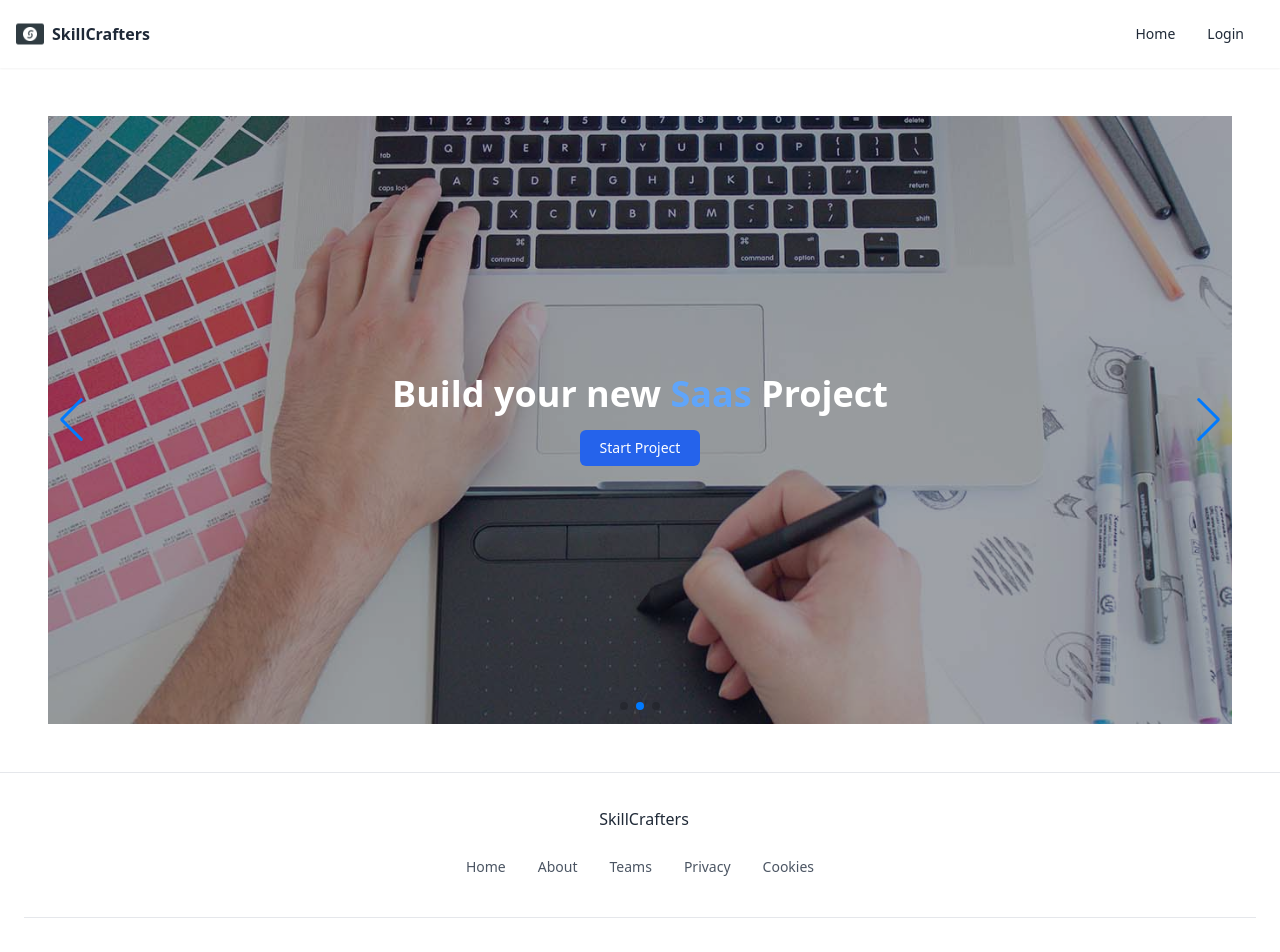
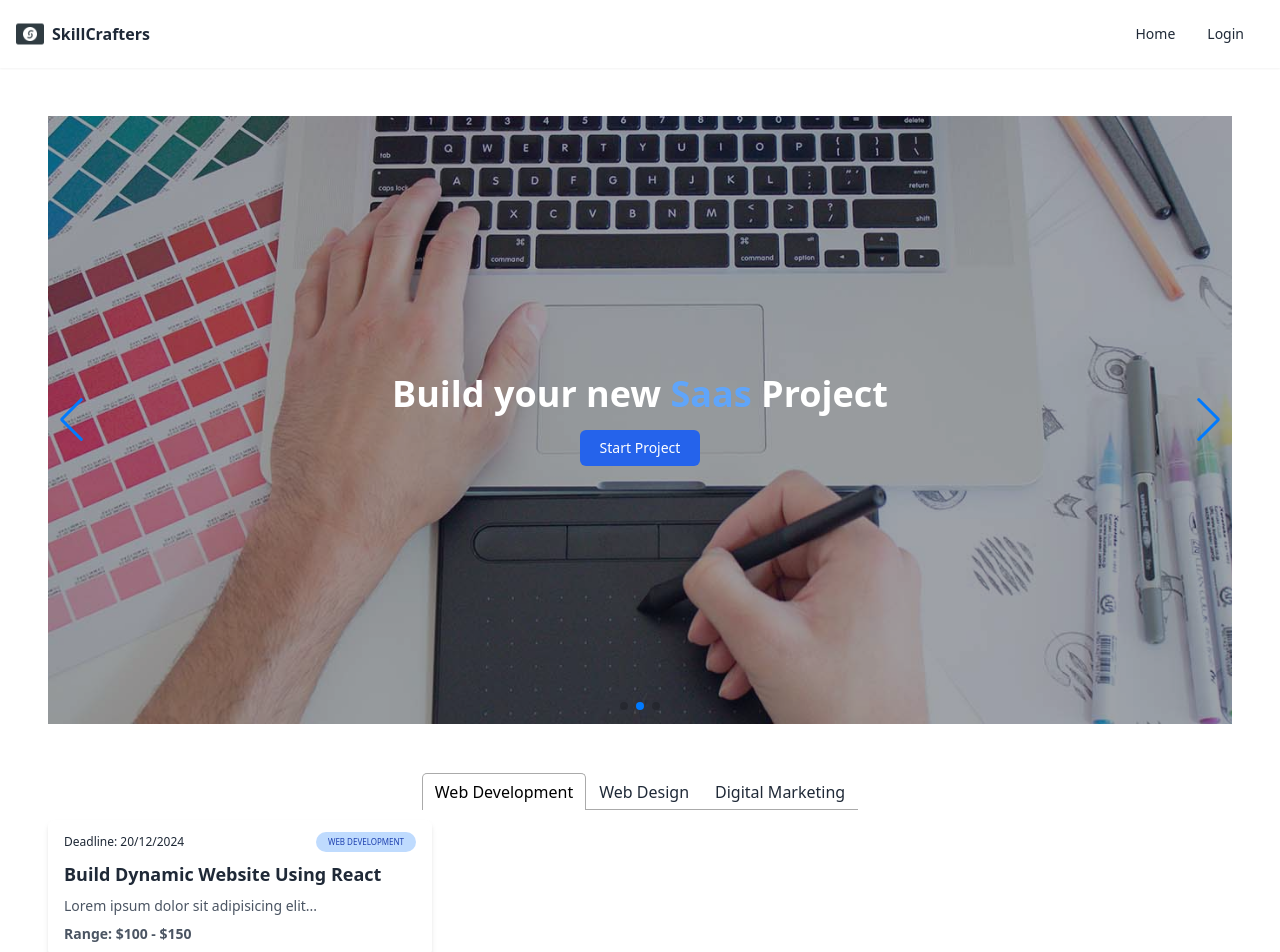
Before and after one commit to AnasCoding1986/SkillCrafters, a React (Vite) app: page / in a window 1280 px wide. Shown: the top 952 px of the page. Built offline with nearby package versions, Linux system fonts and the light colour scheme; no server answers.

Commit message:
tabcategory

```diff
--- /dev/null
+++ b/src/components/JobCard.jsx
@@ -0,0 +1,31 @@
+/* eslint-disable react/prop-types */
+
+const JobCard = () => {
+    return (
+      <div className='w-full max-w-sm px-4 py-3 bg-white rounded-md shadow-md hover:scale-[1.05] transition-all'>
+        <div className='flex items-center justify-between'>
+          <span className='text-xs font-light text-gray-800 '>
+            Deadline: 20/12/2024
+          </span>
+          <span className='px-3 py-1 text-[8px] text-blue-800 uppercase bg-blue-200 rounded-full '>
+            Web Development
+          </span>
+        </div>
+
+        <div>
+          <h1 className='mt-2 text-lg font-semibold text-gray-800 '>
+            Build Dynamic Website Using React
+          </h1>
+
+          <p className='mt-2 text-sm text-gray-600 '>
+            Lorem ipsum dolor sit adipisicing elit...
+          </p>
+          <p className='mt-2 text-sm font-bold text-gray-600 '>
+            Range: $100 - $150
+          </p>
+        </div>
+      </div>
+    )
+  }
+
+  export default JobCard
--- /dev/null
+++ b/src/components/TabCategories.jsx
@@ -0,0 +1,31 @@
+import { Tab, Tabs, TabList, TabPanel } from 'react-tabs';
+import 'react-tabs/style/react-tabs.css';
+import JobCard from './JobCard';
+
+const TabCategories = () => {
+    return (
+        <div className='container mx-auto px-12'>
+            <Tabs>
+                <div className='flex items-center justify-center'>
+                    <TabList>
+                        <Tab>Web Development</Tab>
+                        <Tab>Web Design</Tab>
+                        <Tab>Digital Marketing</Tab>
+                    </TabList>
+                </div>
+
+                <TabPanel>
+                    <h2><JobCard></JobCard></h2>
+                </TabPanel>
+                <TabPanel>
+                    <h2><JobCard></JobCard></h2>
+                </TabPanel>
+                <TabPanel>
+                    <h2><JobCard></JobCard></h2>
+                </TabPanel>
+            </Tabs>
+        </div>
+    );
+};
+
+export default TabCategories;
--- a/src/pages/Home.jsx
+++ b/src/pages/Home.jsx
@@ -1,10 +1,12 @@
 import React from 'react';
 import Carosal from '../components/Carosal';
+import TabCategories from '../components/TabCategories';
 
 const Home = () => {
     return (
         <div>
             <Carosal></Carosal>
+            <TabCategories></TabCategories>
         </div>
     );
 };
```
